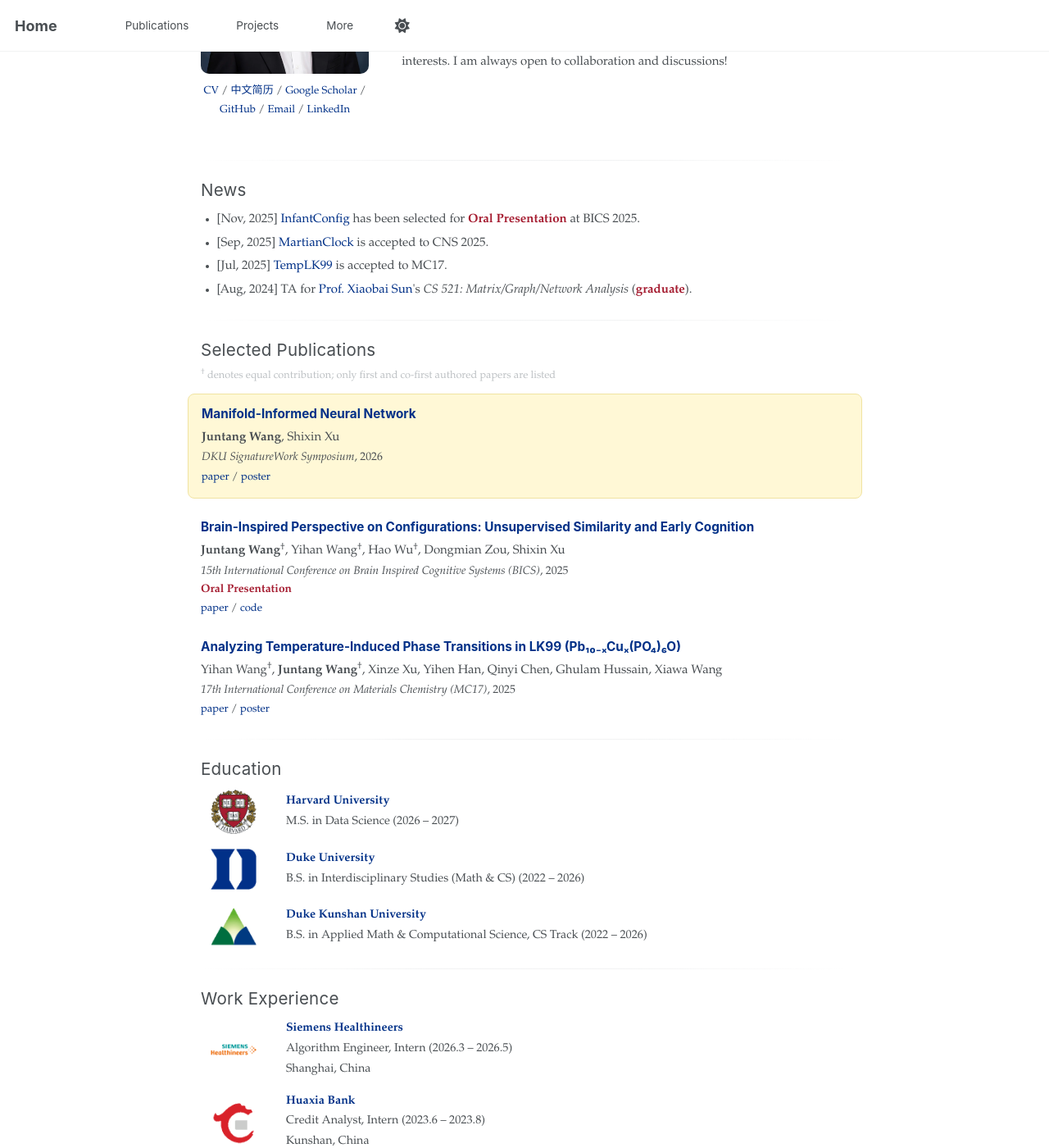
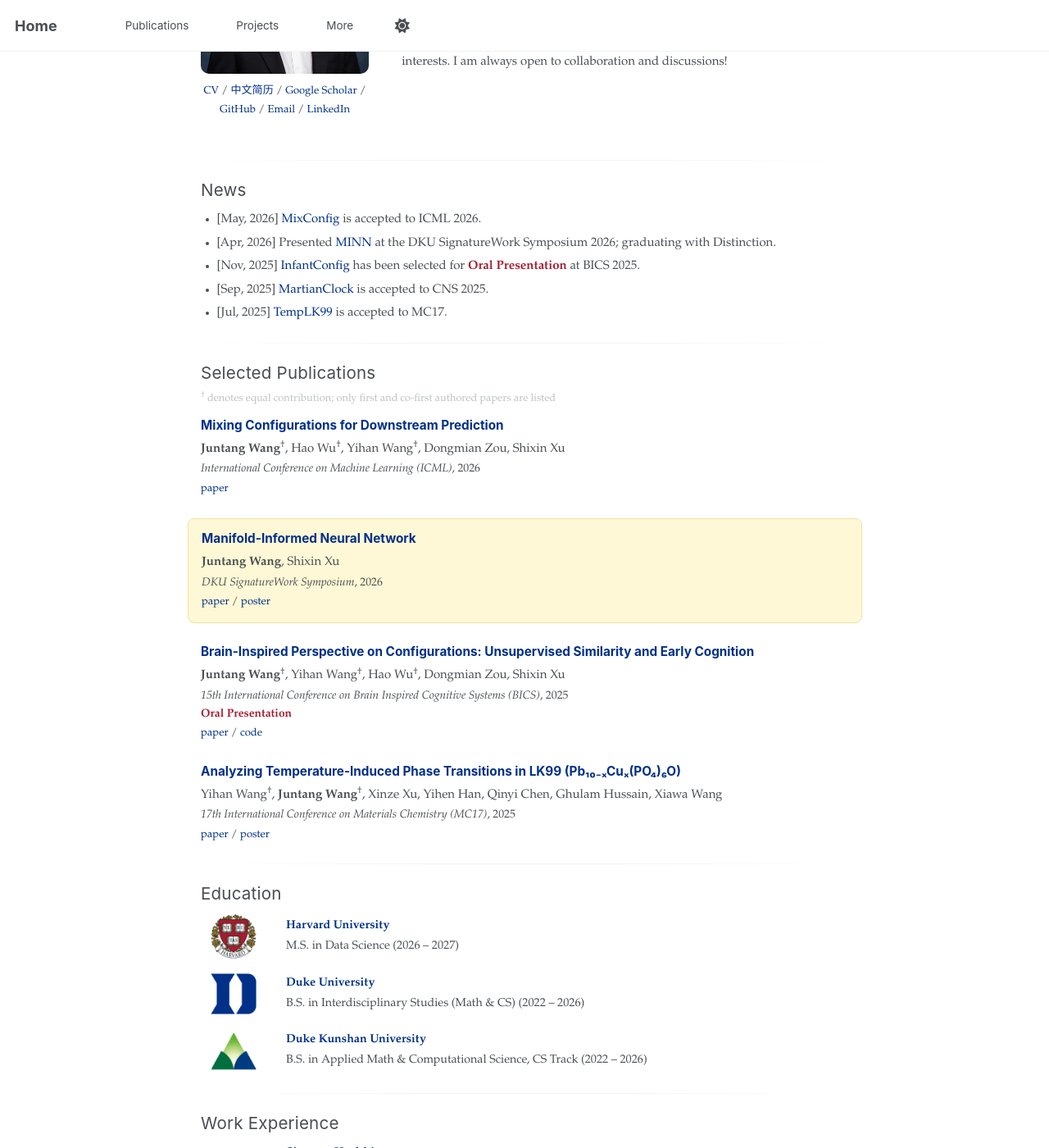
Before and after one commit to juntang1129/juntang1129.github.io, a Jekyll site: the page built from _pages/about.html, in a window 1280 px wide and 1400 px high, scrolled down 334 px. Shown: the whole window at 82% size. Built offline with Jekyll 4.4.1, drawn with Linux system fonts in a browser that asks for light colours; some of the changed text lies outside the part shown.

Commit message:
Update homepage for May 2026: ICML acceptance, refreshed resumes, post-SW cleanup

```diff
--- a/_pages/about.html
+++ b/_pages/about.html
@@ -9,16 +9,6 @@ redirect_from:
 ---
 
 {% include base_path %}
-
-{% assign banner_until = "2026-04-25" | date: "%Y-%m-%d" %}
-{% assign today = site.time | date: "%Y-%m-%d" %}
-{% if today <= banner_until %}
-<aside class="hp-banner" role="note">
-  <span class="hp-banner-tag">Apr 17 · Now</span>
-  <span class="hp-banner-msg">Welcome from the SignatureWork poster session</span>
-  <a class="hp-banner-cta" href="#minn">Jump to MINN <span aria-hidden="true">↓</span></a>
-</aside>
-{% endif %}
 
 <h1 class="hp-name">Juntang Wang</h1>
 
@@ -56,10 +46,11 @@ redirect_from:
 <div class="hp-section">
   <h2 class="hp-section-heading">News</h2>
   <ul class="hp-news">
+    <li>[May, 2026] <a href="{{ base_path }}/publications/#mixconfig">MixConfig</a> is accepted to ICML 2026.</li>
+    <li>[Apr, 2026] Presented <a href="{{ base_path }}/publications/#minn">MINN</a> at the DKU SignatureWork Symposium 2026; graduating with Distinction.</li>
     <li>[Nov, 2025] <a href="{{ base_path }}/publications/#infantconfig">InfantConfig</a> has been selected for <strong class="hp-pub-award">Oral Presentation</strong> at BICS 2025.</li>
     <li>[Sep, 2025] <a href="{{ base_path }}/publications/#martianclock">MartianClock</a> is accepted to CNS 2025.</li>
     <li>[Jul, 2025] <a href="{{ base_path }}/publications/#lk99">TempLK99</a> is accepted to MC17.</li>
-    <li>[Aug, 2024] TA for <a href="https://scholars.duke.edu/person/xiaobai.sun">Prof. Xiaobai Sun</a>'s <em>CS 521: Matrix/Graph/Network Analysis</em> (<strong class="hp-pub-award">graduate</strong>).</li>
   </ul>
 </div>
 
@@ -134,7 +125,7 @@ redirect_from:
     </div>
     <div class="hp-work-info">
       <strong><a href="https://www.siemens-healthineers.com/">Siemens Healthineers</a></strong><br>
-      Algorithm Engineer, Intern (2026.3 – 2026.5)<br>
+      Data Scientist, Intern (2026.3 – 2026.5)<br>
       Shanghai, China
     </div>
   </div>
--- a/_pages/more.html
+++ b/_pages/more.html
@@ -18,6 +18,7 @@ author_profile: false
 
 <h2 class="hp-section-heading">Honors & Awards</h2>
 <ul class="hp-list">
+  <li>Duke Graduation with Distinction (2026)</li>
   <li>Dean's List with Distinction (Fall 2024, Spring 2024)</li>
   <li>Dean's List (Fall 2023)</li>
   <li>Stanford RNA 3D Folding (Kaggle) — Bronze Medal, Top 8% of 1,500+ teams</li>
```
Also changed, not shown: _publications/2026-05-01-MixConfig-ICML2026.md (added, +12 -0 lines), 2 other files.
